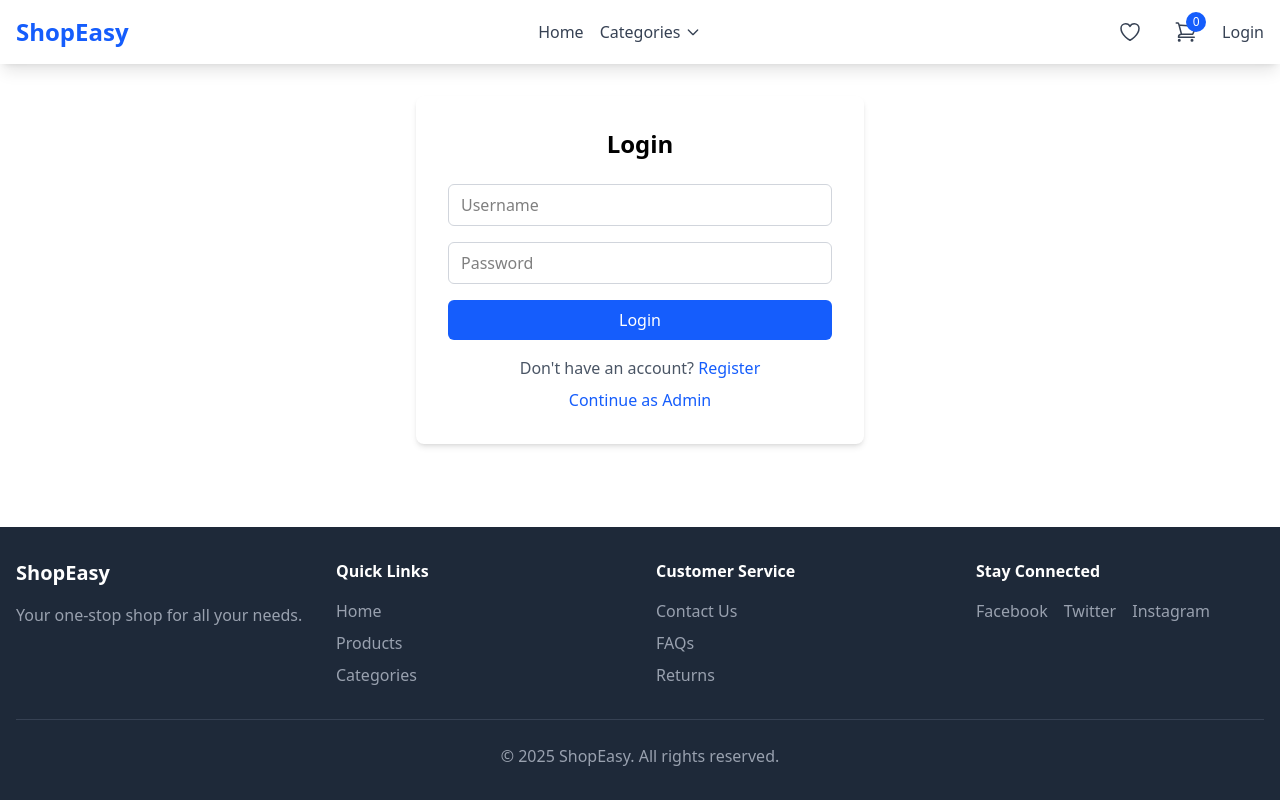
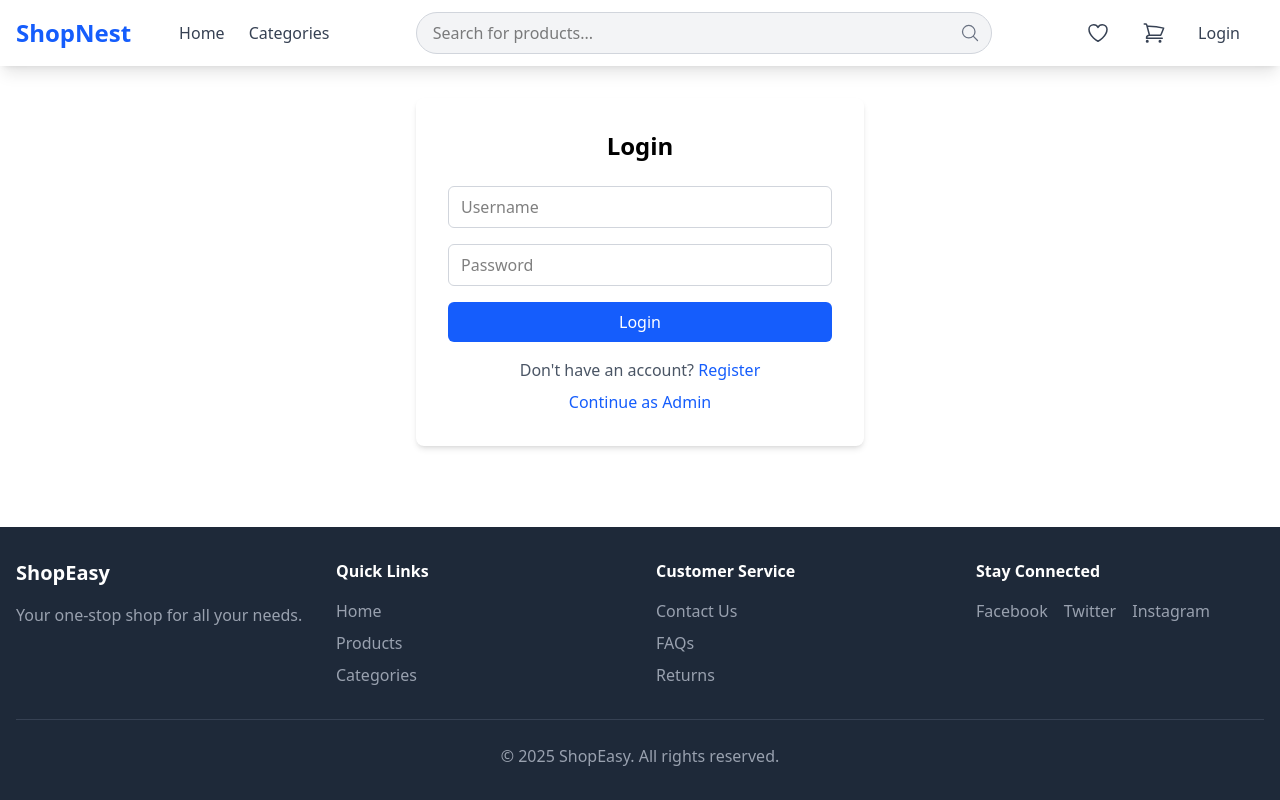
Before and after one commit to shopnestwebapp-maker/Capstone-Project, a React (Vite) app in the folder shopnest/: page /customer/login in a window 1280 px wide. Built offline with nearby package versions, Linux system fonts and the light colour scheme; no server answers.

Commit message:
updated navbar

```diff
--- a/shopnest/src/components/customer/Navbar.jsx
+++ b/shopnest/src/components/customer/Navbar.jsx
@@ -1,77 +1,154 @@
 import { Link } from 'react-router-dom';
-import { ShoppingCartIcon, HeartIcon, UserIcon } from '@heroicons/react/24/outline';
+import { ShoppingCartIcon, HeartIcon, Bars3Icon, XMarkIcon, MagnifyingGlassIcon, UserCircleIcon } from '@heroicons/react/24/outline';
 import { useState, useEffect } from 'react';
 import axios from 'axios';
 
 export default function Navbar({ user, onLogout }) {
     const [cartCount, setCartCount] = useState(0);
+    const [isMobileMenuOpen, setIsMobileMenuOpen] = useState(false);
+    const [isMobileSearchOpen, setIsMobileSearchOpen] = useState(false); // New state for mobile search
+    const [searchTerm, setSearchTerm] = useState('');
 
     useEffect(() => {
         if (user) {
-            axios.get('/api/cart/count', { withCredentials: true })
-                .then(res => setCartCount(res.data.count))
-                .catch(err => console.error('Error fetching cart count:', err));
-                const id = setInterval(() => {
+            const fetchCartCount = () => {
                 axios.get('/api/cart/count', { withCredentials: true })
                     .then(res => setCartCount(res.data.count))
                     .catch(err => console.error('Error fetching cart count:', err));
-                }, 50000);
-            return () => clearInterval(id);
+            };
+
+            fetchCartCount();
+            const intervalId = setInterval(fetchCartCount, 50000);
+
+            return () => clearInterval(intervalId);
         }
+    }, [user]);
 
-    }, [user]
-    );
+    const toggleMobileMenu = () => {
+        setIsMobileMenuOpen(!isMobileMenuOpen);
+        if (isMobileSearchOpen) setIsMobileSearchOpen(false); // Close search if menu opens
+    };
+
+    const toggleMobileSearch = () => {
+        setIsMobileSearchOpen(!isMobileSearchOpen);
+        if (isMobileMenuOpen) setIsMobileMenuOpen(false); // Close menu if search opens
+    };
+
+    const handleSearch = (e) => {
+        e.preventDefault();
+        if (searchTerm.trim()) {
+            console.log("Searching for:", searchTerm);
+            // Example: navigate(`/search?q=${searchTerm}`);
+        }
+    };
 
     return (
-        <nav className="bg-white shadow-lg">
+        <nav className="bg-white shadow-lg sticky top-0 z-50">
             <div className="container mx-auto px-4 py-3">
                 <div className="flex justify-between items-center">
-                    <Link to="/customer" className="text-2xl font-bold text-blue-600">ShopEasy</Link>
-
-                    <div className="flex items-center space-x-4">
-                        <Link to="/customer" className="text-gray-700 hover:text-blue-600">Home</Link>
-
-                        <div className="relative group">
-                            <button className="text-gray-700 hover:text-blue-600 flex items-center">
-                                Categories
-                                <svg className="w-4 h-4 ml-1" fill="none" stroke="currentColor" viewBox="0 0 24 24">
-                                    <path strokeLinecap="round" strokeLinejoin="round" strokeWidth="2" d="M19 9l-7 7-7-7"></path>
-                                </svg>
-                            </button>
-                            <div className="absolute hidden group-hover:block bg-white shadow-lg rounded-md mt-2 py-1 w-48 z-10">
-                                <Link to="/customer/categories/1" className="block px-4 py-2 text-gray-700 hover:bg-gray-100">Electronics</Link>
-                                <Link to="/customer/categories/2" className="block px-4 py-2 text-gray-700 hover:bg-gray-100">Clothing</Link>
-                                <Link to="/customer/categories/3" className="block px-4 py-2 text-gray-700 hover:bg-gray-100">Books</Link>
-                            </div>
+                    {/* Left side: Logo and Main Links */}
+                    <div className="flex items-center space-x-6 lg:space-x-12">
+                        <Link to="/customer" className="text-2xl font-bold text-blue-600 font-display min-w-max">ShopNest</Link>
+                        <div className="hidden md:flex items-center space-x-6">
+                            <Link to="/customer" className="text-gray-700 hover:text-blue-600 transition-colors duration-200">Home</Link>
+                            <Link to="/customer/categories" className="text-gray-700 hover:text-blue-600 transition-colors duration-200">Categories</Link>
                         </div>
                     </div>
 
-                    <div className="flex items-center space-x-4">
-                        <Link to="/customer/wishlist" className="p-2 text-gray-700 hover:text-blue-600 relative">
+                    {/* Middle: Desktop Search Bar */}
+                    <div className="flex-grow max-w-xl mx-4 hidden lg:block">
+                        <form onSubmit={handleSearch} className="relative">
+                            <input
+                                type="text"
+                                placeholder="Search for products..."
+                                value={searchTerm}
+                                onChange={(e) => setSearchTerm(e.target.value)}
+                                className="w-full pl-4 pr-12 py-2 rounded-full bg-gray-100 border border-gray-300 focus:outline-none focus:ring-2 focus:ring-blue-500 transition-all duration-200"
+                            />
+                            <button type="submit" className="absolute right-3 top-1/2 transform -translate-y-1/2 text-gray-500 hover:text-blue-600 transition-colors duration-200">
+                                <MagnifyingGlassIcon className="h-5 w-5" />
+                            </button>
+                        </form>
+                    </div>
+
+                    {/* Right side: Icons and User Auth */}
+                    <div className="flex items-center space-x-2 md:space-x-4">
+                        {/* Mobile Search Toggle */}
+                        <div className="lg:hidden">
+                            <button onClick={toggleMobileSearch} className="p-2 text-gray-700 hover:text-blue-600">
+                                <MagnifyingGlassIcon className="h-6 w-6" />
+                            </button>
+                        </div>
+
+                        <Link to="/customer/wishlist" className="p-2 text-gray-700 hover:text-blue-600 relative transition-colors duration-200">
                             <HeartIcon className="h-6 w-6" />
                         </Link>
 
-                        <Link to="/customer/cart" className="p-2 text-gray-700 hover:text-blue-600 relative">
+                        <Link to="/customer/cart" className="p-2 text-gray-700 hover:text-blue-600 relative transition-colors duration-200">
                             <ShoppingCartIcon className="h-6 w-6" />
-                            <span className="absolute top-0 right-0 bg-blue-600 text-white text-xs rounded-full h-5 w-5 flex items-center justify-center">{cartCount}</span>
+                            {cartCount > 0 && (
+                                <span className="absolute -top-1 -right-1 bg-red-500 text-white text-xs rounded-full h-5 w-5 flex items-center justify-center animate-bounce-once">{cartCount}</span>
+                            )}
                         </Link>
 
                         {user ? (
-                            <div className="relative group">
-                                <button className="flex items-center space-x-1">
-                                    <span className="text-gray-700">{user.username}</span>
-                                    <UserIcon className="h-6 w-6 text-gray-700" />
+                            <div className="relative group hidden md:block">
+                                <button className="flex items-center space-x-2 focus:outline-none p-2 rounded-full hover:bg-gray-100 transition-colors duration-200">
+                                    <UserCircleIcon className="h-6 w-6 text-gray-700" />
+                                    <span className="text-gray-700 font-medium hidden lg:inline">Hi, {user.username.split(' ')[0]}!</span>
                                 </button>
-                                <div className="absolute right-0 hidden group-hover:block bg-white shadow-lg rounded-md mt-2 py-1 w-48 z-10">
-                                    <Link to="/customer/profile" className="block px-4 py-2 text-gray-700 hover:bg-gray-100">Profile</Link>
-                                    <Link to="/customer/orders" className="block px-4 py-2 text-gray-700 hover:bg-gray-100">Orders</Link>
-                                    <button onClick={onLogout} className="block w-full text-left px-4 py-2 text-gray-700 hover:bg-gray-100">Logout</button>
+                                <div className="absolute right-0 hidden group-hover:block bg-white shadow-xl rounded-md mt-2 py-1 w-48 z-10 transition-all duration-300 ease-in-out transform scale-95 opacity-0 group-hover:scale-100 group-hover:opacity-100">
+                                    <Link to="/customer/profile" className="block px-4 py-2 text-gray-700 hover:bg-gray-100 transition-colors duration-200">My Profile</Link>
+                                    <Link to="/customer/orders" className="block px-4 py-2 text-gray-700 hover:bg-gray-100 transition-colors duration-200">My Orders</Link>
+                                    <button onClick={onLogout} className="block w-full text-left px-4 py-2 text-gray-700 hover:bg-gray-100 transition-colors duration-200">Logout</button>
                                 </div>
                             </div>
                         ) : (
-                            <Link to="/customer/login" className="text-gray-700 hover:text-blue-600">Login</Link>
+                            <Link to="/customer/login" className="hidden md:block text-gray-700 hover:text-blue-600 font-medium transition-colors duration-200 p-2 rounded-md hover:bg-gray-100">Login</Link>
                         )}
+
+                        {/* Mobile Menu Button */}
+                        <div className="md:hidden">
+                            <button onClick={toggleMobileMenu} className="p-2 text-gray-700 hover:text-blue-600 focus:outline-none">
+                                {isMobileMenuOpen ? <XMarkIcon className="h-6 w-6" /> : <Bars3Icon className="h-6 w-6" />}
+                            </button>
+                        </div>
                     </div>
+                </div>
+            </div>
+
+            {/* Mobile Search Bar (Conditionally Rendered) */}
+            <div className={`lg:hidden ${isMobileSearchOpen ? 'block' : 'hidden'} bg-gray-50 border-t border-gray-200 py-4 transition-all duration-300 ease-in-out`}>
+                <div className="w-full px-4">
+                    <form onSubmit={handleSearch} className="relative">
+                        <input
+                            type="text"
+                            placeholder="Search for products..."
+                            value={searchTerm}
+                            onChange={(e) => setSearchTerm(e.target.value)}
+                            className="w-full pl-4 pr-10 py-2 rounded-full bg-white border border-gray-300 focus:outline-none focus:ring-2 focus:ring-blue-500"
+                        />
+                        <button type="submit" className="absolute right-3 top-1/2 transform -translate-y-1/2 text-gray-500">
+                            <MagnifyingGlassIcon className="h-5 w-5" />
+                        </button>
+                    </form>
+                </div>
+            </div>
+
+            {/* Mobile Menu (Conditionally Rendered) */}
+            <div className={`md:hidden ${isMobileMenuOpen ? 'block' : 'hidden'} bg-gray-50 border-t border-gray-200 py-4 transition-all duration-300 ease-in-out`}>
+                <div className="flex flex-col items-center space-y-4">
+                    <Link to="/" className="text-gray-700 hover:text-blue-600 transition-colors duration-200" onClick={toggleMobileMenu}>Home</Link>
+                    <Link to="/customer/categories" className="text-gray-700 hover:text-blue-600 transition-colors duration-200" onClick={toggleMobileMenu}>Categories</Link>
+                    {user ? (
+                        <>
+                            <Link to="/customer/profile" className="text-gray-700 hover:text-blue-600 transition-colors duration-200" onClick={toggleMobileMenu}>My Profile</Link>
+                            <Link to="/customer/orders" className="text-gray-700 hover:text-blue-600 transition-colors duration-200" onClick={toggleMobileMenu}>My Orders</Link>
+                            <button onClick={() => { onLogout(); toggleMobileMenu(); }} className="text-gray-700 hover:text-blue-600 transition-colors duration-200">Logout</button>
+                        </>
+                    ) : (
+                        <Link to="/customer/login" className="text-gray-700 hover:text-blue-600 transition-colors duration-200" onClick={toggleMobileMenu}>Login</Link>
+                    )}
                 </div>
             </div>
         </nav>
```
